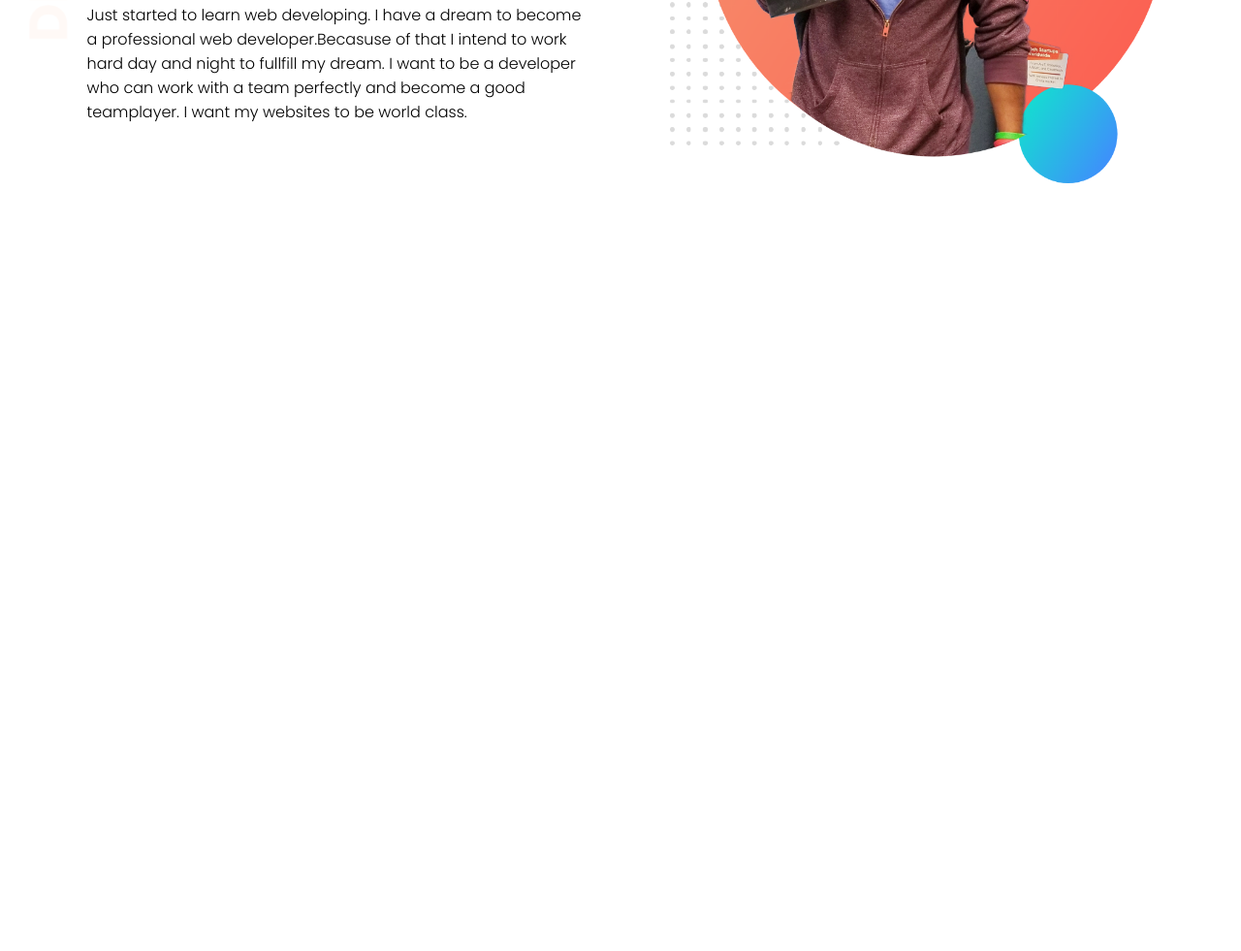
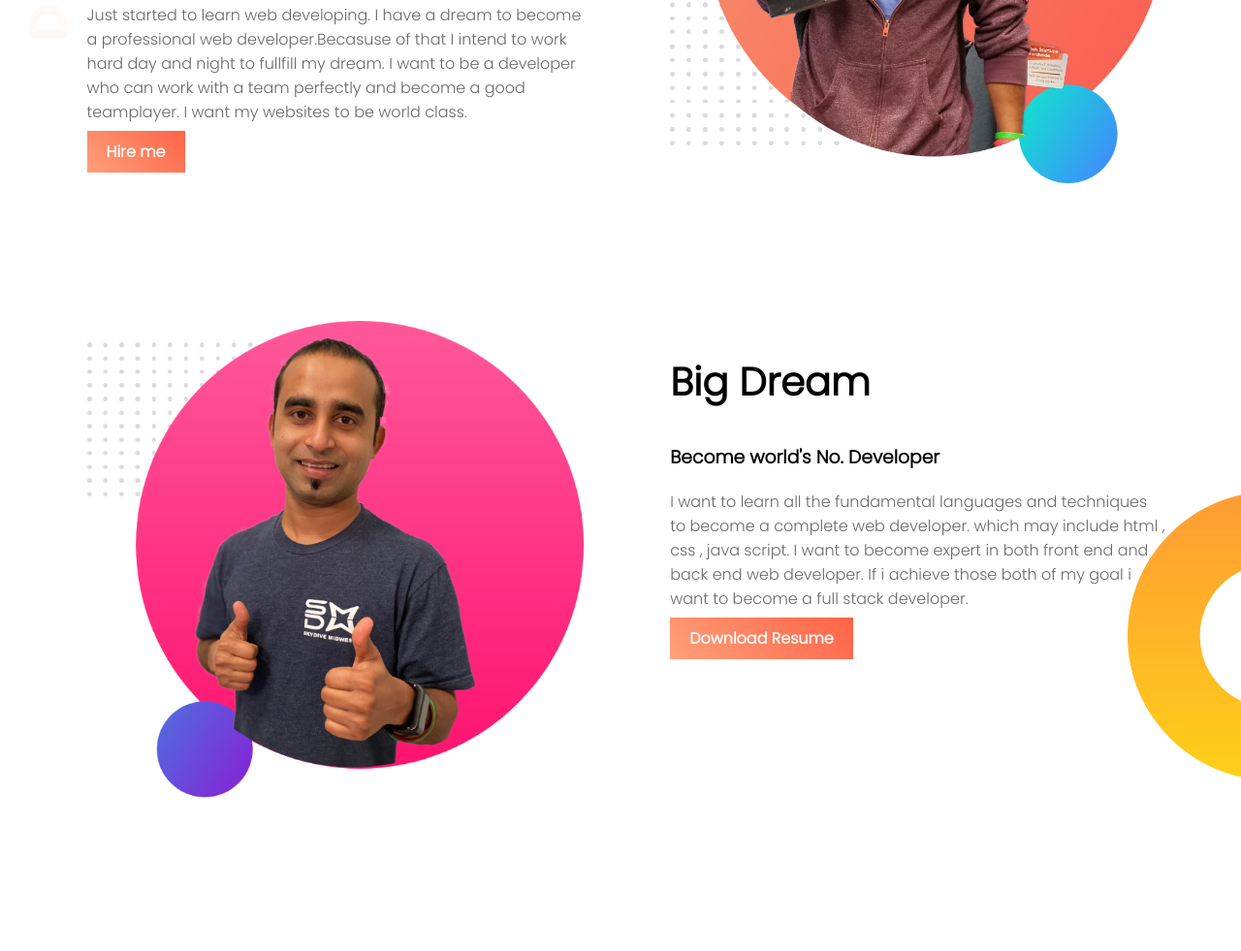
Before and after one commit to Sadman9924/web-portfolio, a plain HTML site: page index.html in a window 1280 px wide. Shown: the part 319-1300 px from the top of the page at 97% size. Before the commit the page ends 800 px from the top, so only its background shows below. Drawn offline with Linux system fonts and the light colour scheme.

Commit message:
second part

```diff
--- a/index.html
+++ b/index.html
@@ -14,10 +14,23 @@
         <h1><span class="name-highlight">Jhankar</span> Website</h1>
         <h3>World-class professional web dav</h3>
         <p>Just started to learn web developing. I have a dream to become a professional web developer.Becasuse of that I intend to work hard day and night to fullfill my dream. I want to be a developer who can work with a team perfectly and become a good teamplayer. I want my websites to be world class.</p>
+        <a class="link-button" target="_blank" href="https://www.likedin.com">Hire me</a>
     </div>
     <div class="half-width">
         <img src="img/jhankar.png" alt="">
     </div>
    </section>
+   <Section class="dream-area">
+       <div class="half-width">
+        <img src="img/jhankar2.png" alt="">
+       </div>
+       <div class="half-width">
+        <h2>Big Dream</h2>
+        <h3>Become world's No. Developer</h3>
+        <p>I want to learn all the fundamental languages and techniques to become a complete web developer. which may include html , css , java script. I want to become expert in both front end and back end web developer. If i achieve those both of my goal i want to become a full stack developer.</p>
+        <a class="link-button" target="_blank" href="https://linkedin.com">Download Resume</a>
+       </div>
+
+   </Section >
 </body>
 </html>
--- a/style.css
+++ b/style.css
@@ -4,6 +4,12 @@ body{
 }
 h1{
     font-size: 50px;
+}
+h2{
+    font-size: 40px;
+}
+p{
+    color: dimgray;
 }
 .name-highlight{
     color: orange;
@@ -25,4 +31,18 @@ h1{
 }
 section{
     height: 500px;
+    padding-bottom: 150px;
 }
+.link-button{
+    text-decoration: none;
+    background-image: linear-gradient(45deg,lightsalmon,tomato);
+    padding: 10px 20px;
+    border-bottom: 5px;
+    color: white;
+    font-weight: 700;
+}
+.dream-area{
+    background-image: url("img/dream-bg.png");
+    background-repeat: no-repeat;
+    background-position: right;
+}
```
